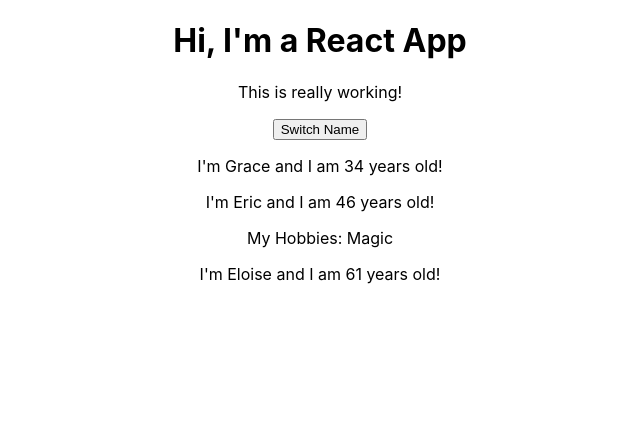
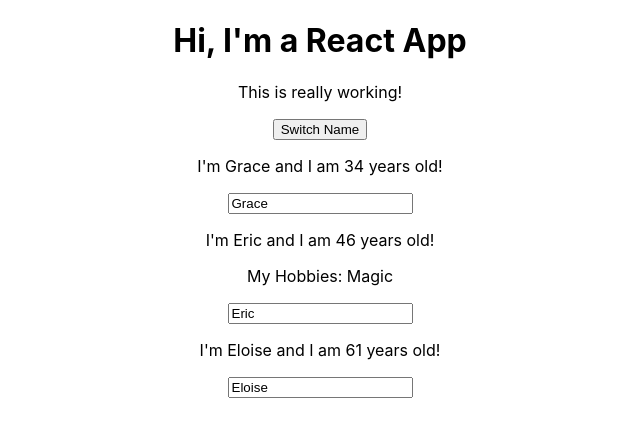
Before and after one commit to ghgamble/react-complete-guide, a React (Create React App) app: page / in a window 1280 px wide. Shown: the top 436 px of the page, without its empty margins (320-960 px from the left). Built offline with nearby package versions, Linux system fonts and the light colour scheme.

Commit message:
Adding Two Way Binding

```diff
--- a/src/App.js
+++ b/src/App.js
@@ -21,6 +21,15 @@
                   ]
             })
       }
+      nameChangedHandler = (event) => {
+            this.setState({
+                  persons: [
+                        { name: 'Grace', age: 34 },
+                        { name: event.target.value, age: 47 },
+                        { name: 'Eloise', age: 61 }
+                  ]
+            })
+      }
       render() {
             return (
                   <div className="App">
@@ -33,7 +42,10 @@
                         <Person
                               name={this.state.persons[1].name}
                               age={this.state.persons[1].age}
-                              click={this.switchNameHandler.bind(this, 'Eric!')}> My Hobbies: Magic</Person>
+                              click={this.switchNameHandler.bind(this, 'Eric!')}
+                              changed={this.nameChangedHandler}>
+                              My Hobbies: Magic</Person>
+
                         <Person
                               name={this.state.persons[2].name}
                               age={this.state.persons[2].age} />
--- a/src/Person/Person.js
+++ b/src/Person/Person.js
@@ -5,6 +5,7 @@
             <div>
                   <p onClick={props.click}>I'm {props.name} and I am {props.age} years old!</p>
                   <p>{props.children}</p>
+                  <input type="text" onChange={props.changed} value={props.name} />
             </div>
       )
 };
```
